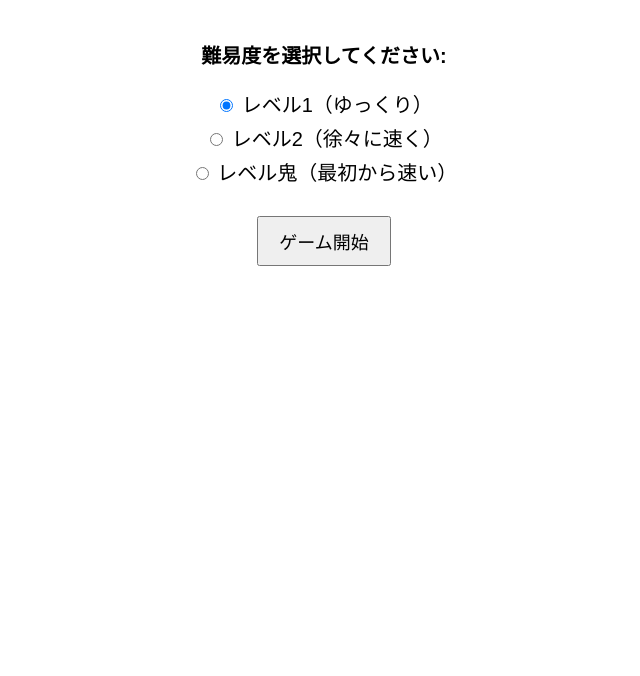
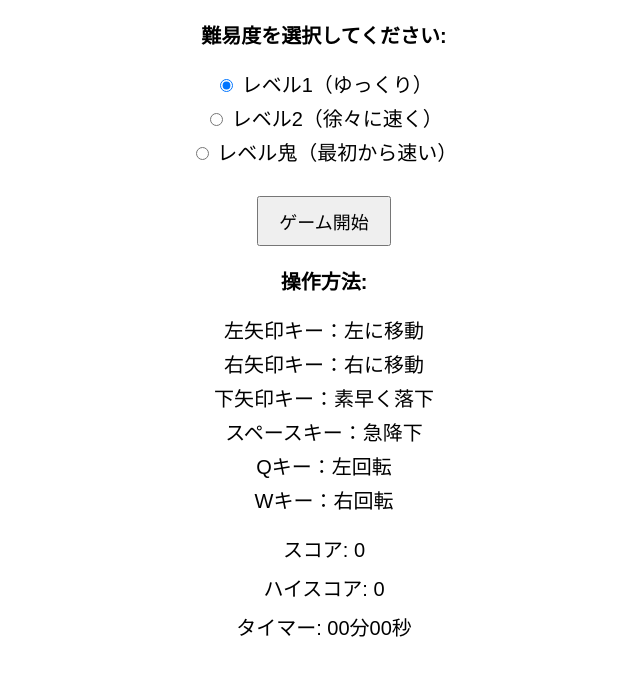
Before and after one commit to yamauchi-onestar/tetrisV3, a plain HTML site: page index.html in a window 1280 px wide. Shown: the whole page, without its empty margins (316-956 px from the left). Drawn offline with Linux system fonts and the light colour scheme.

Commit message:
Update index.html

```diff
--- a/index.html
+++ b/index.html
@@ -14,24 +14,30 @@
             display: none;
             text-align: center;
             width: 100%;
-            height: 100vh; /* 高さを画面全体に設定 */
             position: relative;
         }
         canvas {
             background-color: #fff;
             display: block;
-            touch-action: manipulation; /* タッチ操作のデフォルト動作を無効化 */
-            width: 100%; /* 幅を親要素にフィット */
-            height: 100%; /* 高さを親要素にフィット */
+            touch-action: manipulation;
+            width: 100%; /* 親要素にフィット */
+            height: calc(var(--vh, 1vh) * 100); /* 実際の表示領域の高さを使用 */
         }
-        #score, #highScore, #timer, #controls, #difficulty {
+        #score, #highScore, #timer {
             font-size: 20px;
             margin-top: 10px;
             text-align: center;
-            position: absolute;
-            top: 10px;
-            left: 0;
-            right: 0;
+        }
+        #difficulty {
+            font-size: 20px;
+            margin-top: 10px;
+            text-align: center;
+        }
+        #controls {
+            font-size: 20px;
+            margin-top: 10px;
+            text-align: center;
+            margin-bottom: 10px; /* 下部に余白を追加 */
         }
         #controls ul, #difficulty ul {
             list-style-type: none;
@@ -83,18 +89,27 @@
         </ul>
         <button id="startButton">ゲーム開始</button>
     </div>
+    <div id="controls">
+        <p><strong>操作方法:</strong></p>
+        <ul id="controlsList">
+            <!-- 操作方法は後で動的に設定 -->
+        </ul>
+    </div>
     <div id="gameContainer">
         <canvas id="tetris"></canvas>
-        <div id="score">スコア: 0</div>
-        <div id="highScore">ハイスコア: 0</div>
-        <div id="timer">タイマー: 00分00秒</div>
-        <div id="controls">
-            <p><strong>操作方法:</strong></p>
-            <ul id="controlsList">
-                <!-- 操作方法は後で動的に設定 -->
-            </ul>
-        </div>
     </div>
+    <div id="score">スコア: 0</div>
+    <div id="highScore">ハイスコア: 0</div>
+    <div id="timer">タイマー: 00分00秒</div>
     <script src="tetris.js"></script>
+    <script>
+        // 実際のビューポートの高さを取得し、CSS変数に設定
+        function setViewportHeight() {
+            let vh = window.innerHeight * 0.01;
+            document.documentElement.style.setProperty('--vh', `${vh}px`);
+        }
+        window.addEventListener('resize', setViewportHeight);
+        setViewportHeight();
+    </script>
 </body>
 </html>
```
